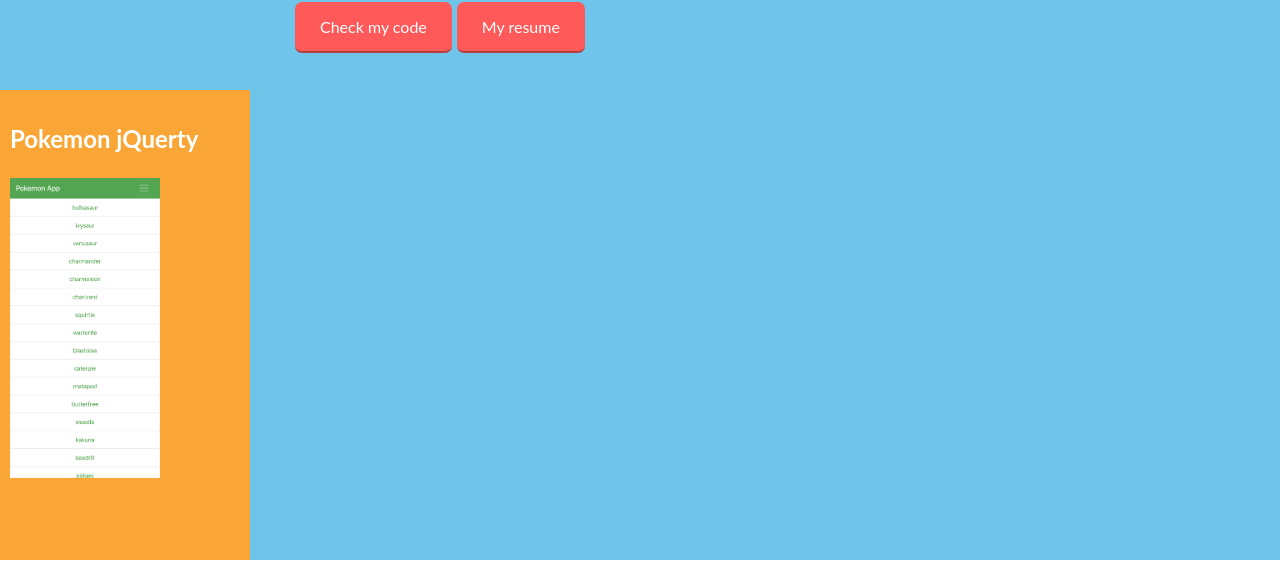
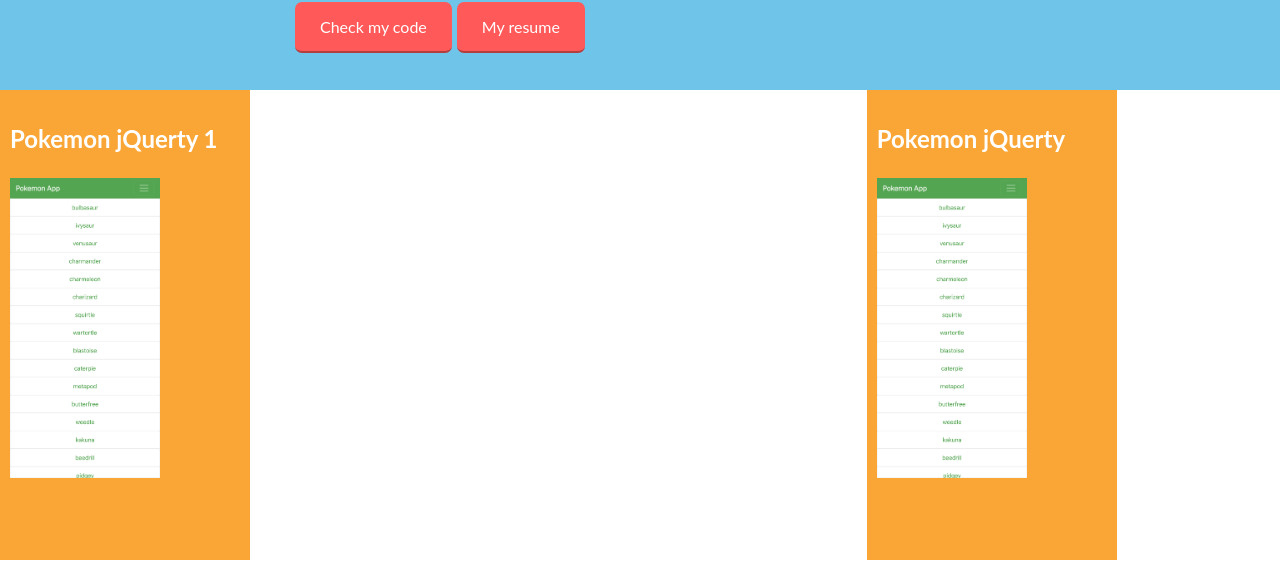
Before and after one commit to joelcmk/portfolio, a React (Create React App) app: page / in a window 1280 px wide. Shown: the part 335-906 px from the top of the page. Built offline with nearby package versions, Linux system fonts and the light colour scheme.

Commit message:
created a new state param and added it to hover function

```diff
--- a/src/WorkCard.js
+++ b/src/WorkCard.js
@@ -5,29 +5,71 @@
 class WorkCard extends Component {
   state = {
     hover: false,
+    card: 0
   }
 
-  hoverOn = () => {
+  hoverOn = (value) => {
     this.setState({
-      hover: true
+      hover: true,
+      card: value
     })
   }
 
   hoverOff = () => {
     this.setState({
-      hover: false
+      hover: false,
+      card: '0'
+    })
+  }
+
+  card = (value) => {
+    this.setState({
+      card: value
+    })
+  }
+
+  card2 = () => {
+    this.setState({
+      card: '2'
     })
   }
 
   render() {
+    const test = this.state.card;
+    const card = '1'
     return (
+      <section className="home_work">
+        <div className="grid">
           <div
             className="grid__item test2"
-        onMouseEnter={this.hoverOn}
+            onMouseEnter={() => this.hoverOn('1')}
             onMouseLeave={this.hoverOff}
           >
-        {this.state.hover ?
-          <div className="test">
+            {this.state.hover && test === '1' ?
+              <div className="test"
+              >
+                <p>Shows a list of Pokemon. View the height and name of each Pokemon.</p>
+                <div>
+                  <button>Code</button>
+                  <button>Application</button>
+                </div>
+              </div>
+              :
+              <div >
+                <h2>Pokemon jQuerty 1</h2>
+                <img className="img" src={Pokemon} />
+              </div>
+            }
+          </div>
+          <div
+            className="grid__item test2"
+            onMouseEnter={() => this.hoverOn('2')}
+            onMouseLeave={this.hoverOff}
+          >
+            {this.state.hover && test === "2" ?
+              <div className="test"
+                onMouseEnter={this.card2}
+              >
                 <p>Shows a list of Pokemon. View the height and name of each Pokemon.</p>
                 <div>
                   <button>Code</button>
@@ -41,6 +83,8 @@
               </div>
             }
           </div>
+        </div>
+      </section>
     )
   }
 }
```
Lines whose indentation alone changed are shown as unchanged.
